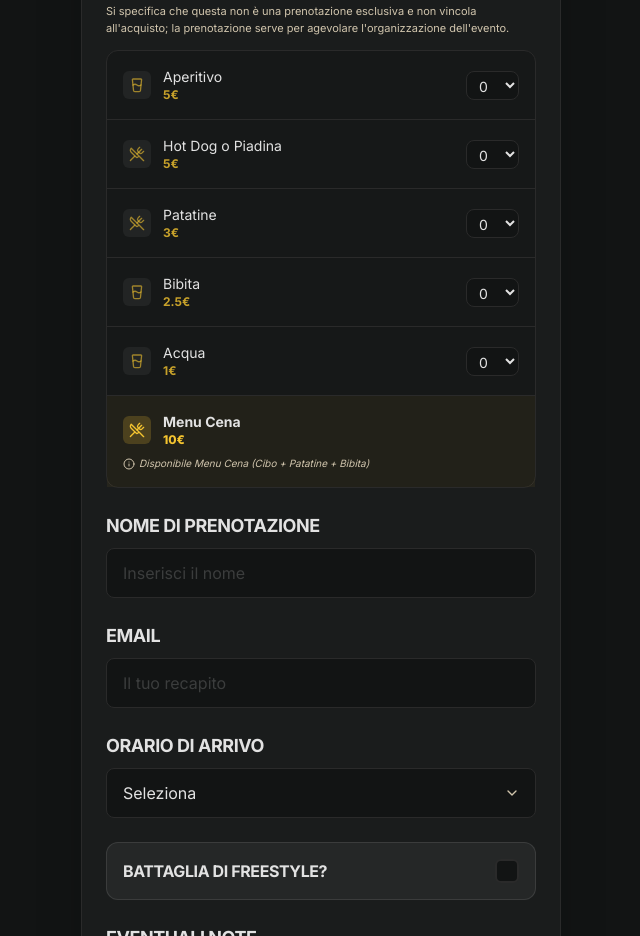
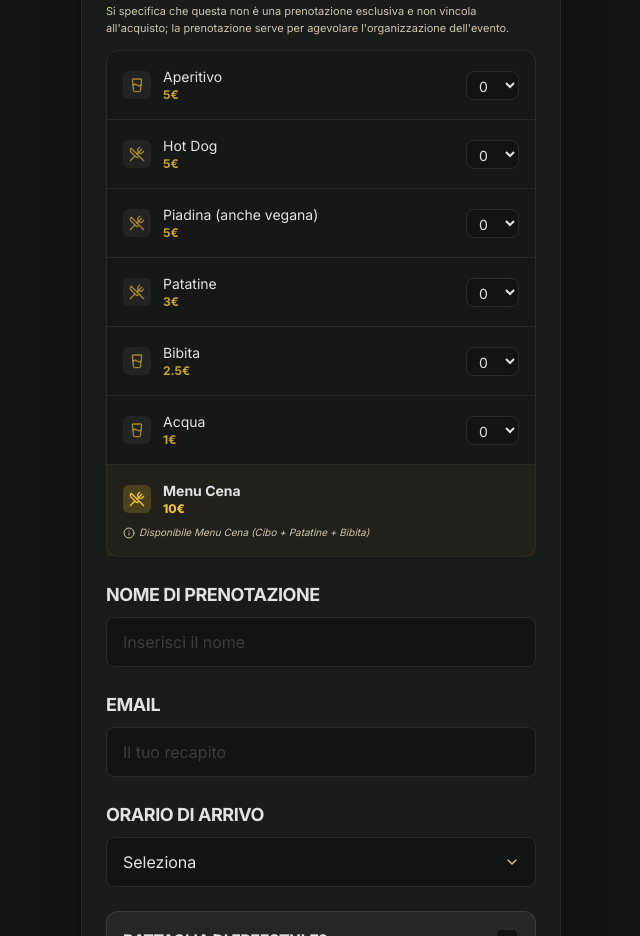
Before and after one commit to fyreck/HalleyHour, a React (Vite) app: page / in a window 1280 px wide. Shown: the part 840-1776 px from the top of the page, without its empty margins (319-959 px from the left). Built offline with nearby package versions, Linux system fonts and the light colour scheme.

Commit message:
feat: add Halley Hour event landing page with countdown and booking form functionality

```diff
--- a/src/App.tsx
+++ b/src/App.tsx
@@ -30,7 +30,8 @@ interface Product {
 
 const PRODUCTS: Product[] = [
   { id: 'aperitivo', name: 'Aperitivo', price: 5, icon: <GlassWater className="w-4 h-4" /> },
-  { id: 'cibo', name: 'Hot Dog o Piadina', price: 5, icon: <UtensilsCrossed className="w-4 h-4" /> },
+  { id: 'hot_dog', name: 'Hot Dog', price: 5, icon: <UtensilsCrossed className="w-4 h-4" /> },
+  { id: 'piadina', name: 'Piadina (anche vegana)', price: 5, icon: <UtensilsCrossed className="w-4 h-4" /> },
   { id: 'patatine', name: 'Patatine', price: 3, icon: <UtensilsCrossed className="w-4 h-4" /> },
   { id: 'bibita', name: 'Bibita', price: 2.5, icon: <GlassWater className="w-4 h-4" /> },
   { id: 'acqua', name: 'Acqua', price: 1, icon: <GlassWater className="w-4 h-4" /> },
@@ -60,7 +61,8 @@ export default function App() {
   const [people, setPeople] = useState<number | string>(1);
   const [quantities, setQuantities] = useState<Record<string, number>>({
     aperitivo: 0,
-    cibo: 0,
+    hot_dog: 0,
+    piadina: 0,
     patatine: 0,
     bibita: 0,
     acqua: 0
```
